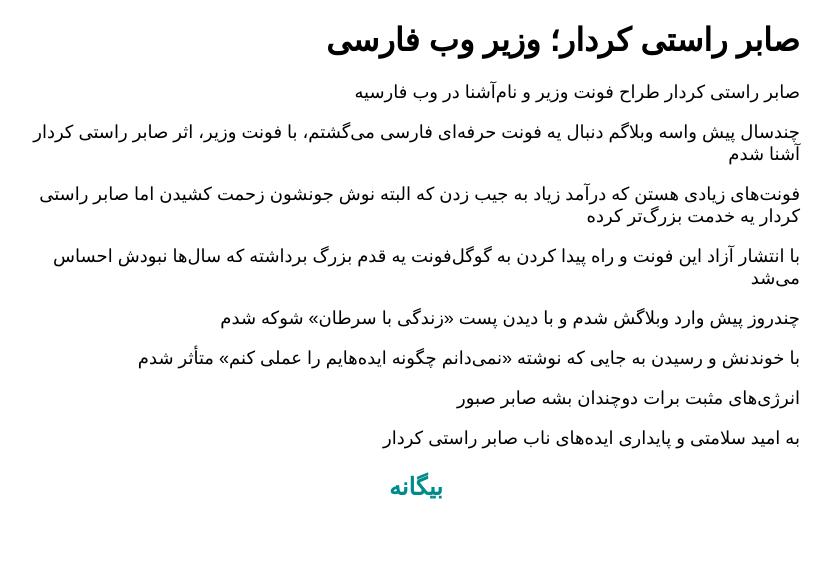
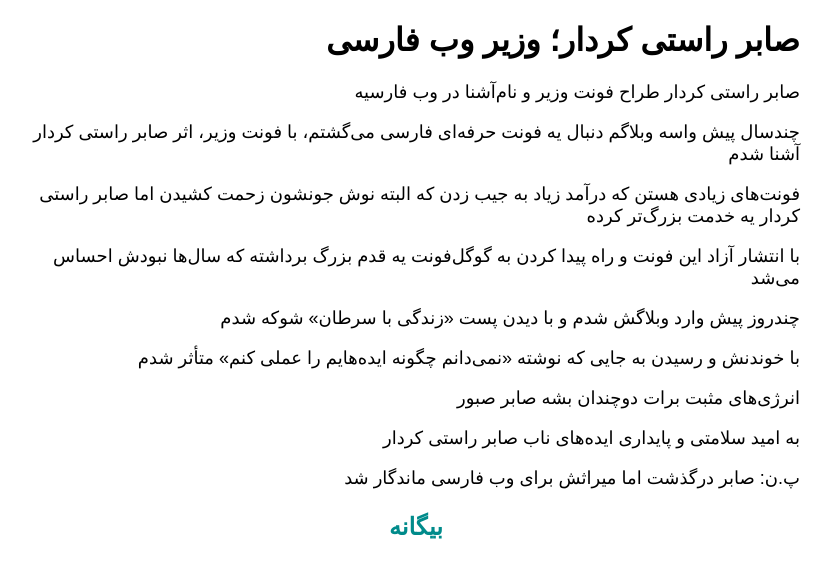
Before and after one commit to darkblog/darkblog.github.io, a Jekyll site: the page built from _posts/2023-8-23-6.md, in a window 1280 px wide. Shown: the top 578 px of the page, without its empty margins (332-1164 px from the left). Built offline with Jekyll 4.4.1, drawn with Linux system fonts in a browser that asks for light colours.

Commit message:
Update 2023-8-23-6.md

```diff
--- a/_posts/2023-8-23-6.md
+++ b/_posts/2023-8-23-6.md
@@ -18,3 +18,5 @@ title: صابر راستی کردار؛ وزیر وب فارسی
 انرژی‌های مثبت برات دوچندان بشه صابر صبور
 
 به امید سلامتی و پایداری ایده‌های ناب صابر راستی کردار
+
+پ.ن: صابر درگذشت اما میراثش برای وب فارسی ماندگار شد
```
